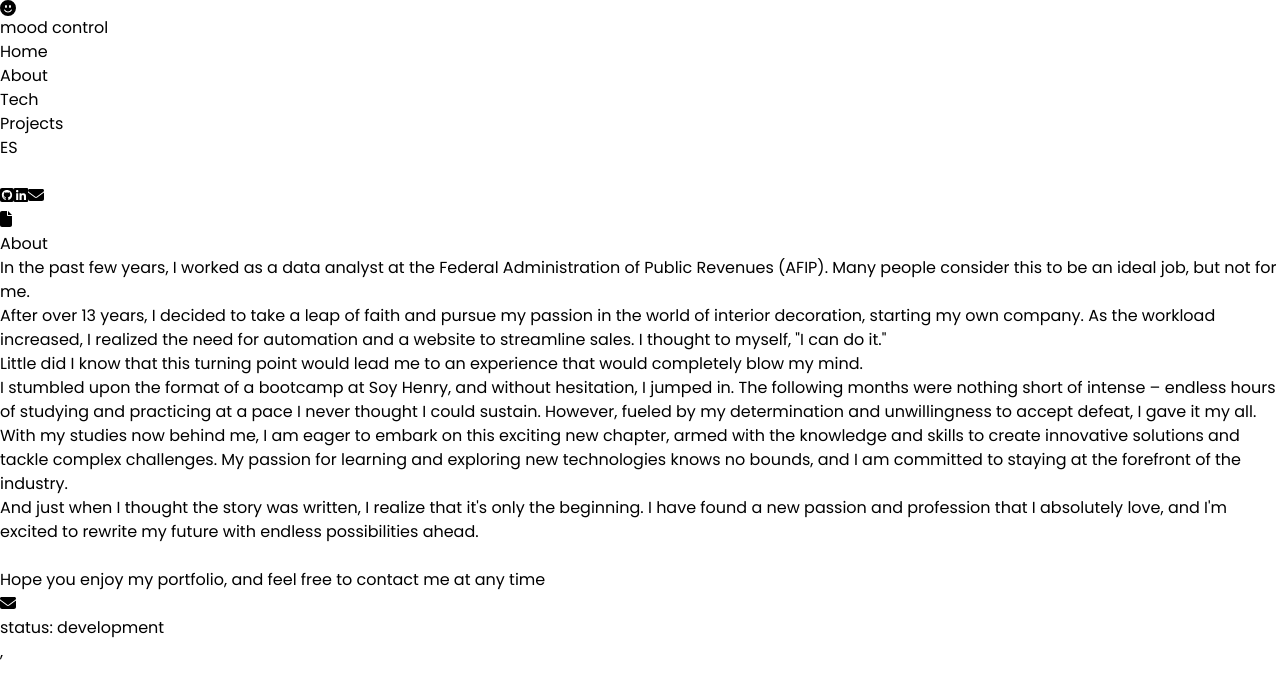
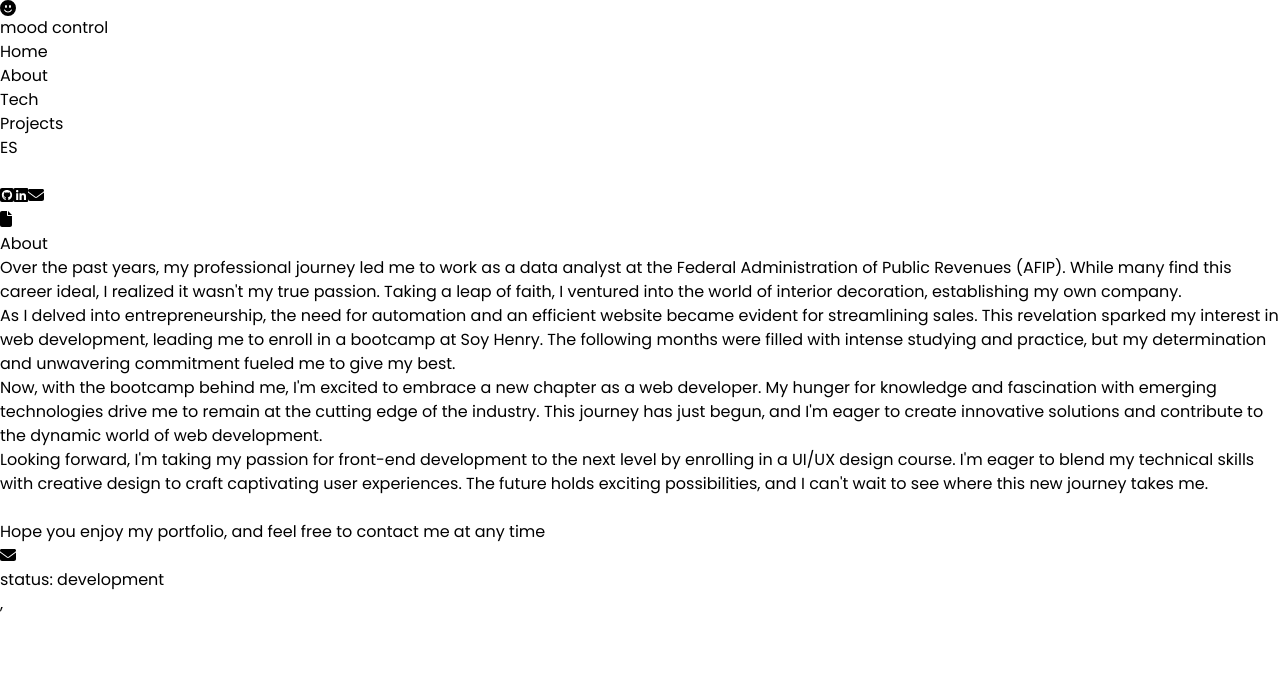
Before and after one commit to MercedesPoisson/Portfolio, a React (Create React App) app: page /about in a window 1280 px wide. Shown: the top 698 px of the page. Built offline with nearby package versions, Linux system fonts and the light colour scheme.

Commit message:
About changes

```diff
--- a/src/components/About.jsx
+++ b/src/components/About.jsx
@@ -10,38 +10,32 @@ const About = () => {
       <h1 className={`mb-1 text-2xl sm:text-3xl md:text-4xl font-bold ${isPurple ? "text-slate-200" : "text-black"}`}>About</h1>
       <div className="text-sm mt-4 text-justify">
         <p className={`font-light sm:font-medium ${isPurple ? "text-slate-200" : "text-black"}`}>
-          In the past few years, I worked as a data analyst at the Federal
-          Administration of Public Revenues (AFIP). Many people consider this to
-          be an ideal job, but not for me. <br />
-          After over 13 years, I decided to take a leap of faith and pursue my passion
-          in the world of interior decoration, starting my own company.  As the workload increased,
-          I realized the need for automation and a website to streamline sales.
-          I thought to myself, "I can do it."
+        Over the past years, my professional journey led me to work as a data analyst at the
+        Federal Administration of Public Revenues (AFIP). While many find this career ideal,
+        I realized it wasn't my true passion. Taking a leap of faith, I ventured into
+        the world of interior decoration, establishing my own company.
         </p>
       </div>
       <div className="text-sm mt-4 text-justify">
         <p className={`font-light sm:font-medium ${isPurple ? "text-slate-200" : "text-black"}`}>
-        Little did I know that this turning point would lead me to an experience that would completely
-        blow my mind. <br />
-        I stumbled upon the format of a bootcamp at Soy Henry, and without hesitation,
-        I jumped in. The following months were nothing short of intense – endless hours of studying
-        and practicing at a pace I never thought I could sustain. However, fueled by my determination
-        and unwillingness to accept defeat, I gave it my all.
+        As I delved into entrepreneurship, the need for automation and an efficient
+        website became evident for streamlining sales. This revelation sparked my interest in web development,
+        leading me to enroll in a bootcamp at Soy Henry. The following months were filled with intense studying and practice,
+        but my determination and unwavering commitment fueled me to give my best.
         </p>
       </div>
       <div className="text-sm mt-4 text-justify">
         <p className={`font-light sm:font-medium ${isPurple ? "text-slate-200" : "text-black"}`}>
-        With my studies now behind me, I am eager to embark on this exciting new chapter,
-        armed with the knowledge and skills to create innovative solutions and tackle complex challenges.
-        My passion for learning and exploring new technologies knows no bounds, and I am committed to staying
-        at the forefront of the industry.
+        Now, with the bootcamp behind me, I'm excited to embrace a new chapter as a web developer.
+        My hunger for knowledge and fascination with emerging technologies drive me to remain at the cutting edge of the industry.
+        This journey has just begun, and I'm eager to create innovative solutions and contribute to the dynamic world of web development.
         </p>
       </div>
       <div className="text-sm mt-4 text-justify">
         <p className={`font-light sm:font-medium ${isPurple ? "text-slate-200" : "text-black"}`}>
-        And just when I thought the story was written, I realize that it's only the beginning.
-        I have found a new passion and profession that I absolutely love, and I'm excited to rewrite my
-        future with endless possibilities ahead.
+        Looking forward, I'm taking my passion for front-end development to the next level by enrolling in a UI/UX design course.
+        I'm eager to blend my technical skills with creative design to craft captivating user experiences.
+        The future holds exciting possibilities, and I can't wait to see where this new journey takes me.
         </p>
       </div>
       <br/>
```
